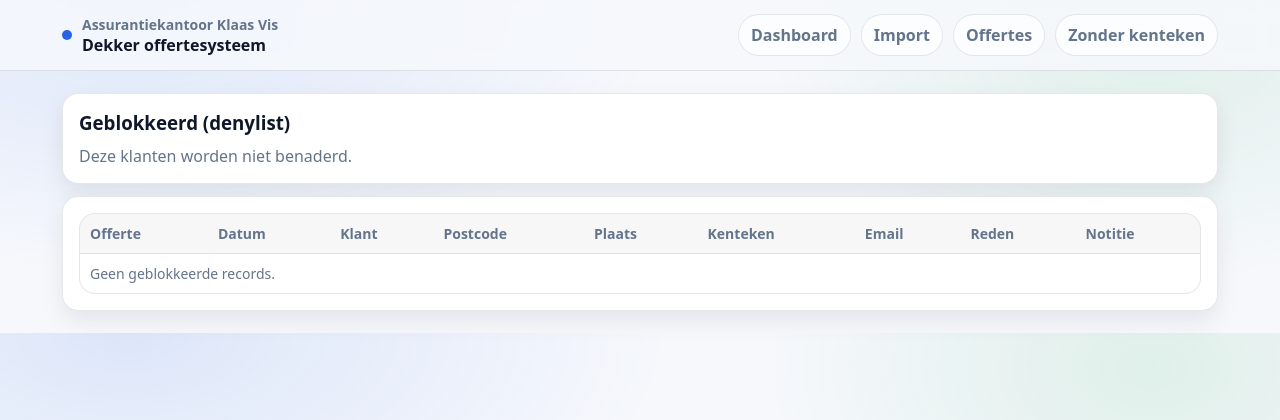
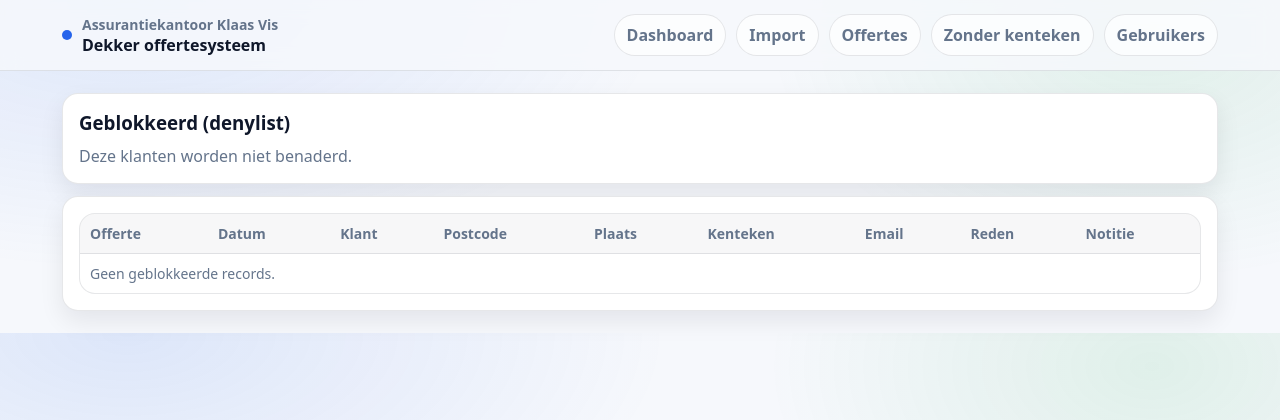
Before and after one commit to KlaasVis1834/Dekkerautoverzekering-offertesysteem, a Flask app: page /blocked in a window 1280 px wide. Shown: the top 420 px of the page. Run offline with Flask 3, Linux system fonts and the light colour scheme; the visitor is signed in with stand-in values (Sample User, id 1); data comes from the database, SQL or seed files in the repository.

Commit message:
Update base.html

```diff
--- a/ui/templates/base.html
+++ b/ui/templates/base.html
@@ -469,6 +469,10 @@
       <a class="navlink" href="{{ url_for('import_page') }}">Import</a>
       <a class="navlink" href="{{ url_for('offers') }}">Offertes</a>
       <a class="navlink" href="{{ url_for('no_plate') }}">Zonder kenteken</a>
+
+      {% if session.get("role") == "admin" %}
+        <a class="navlink" href="{{ url_for('admin_users') }}">Gebruikers</a>
+      {% endif %}
     </nav>
   </div>
 </header>
```
